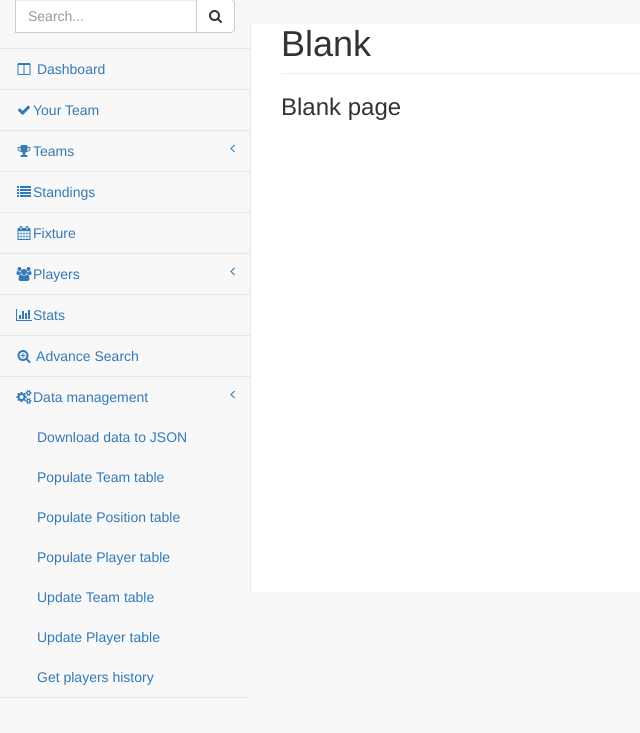
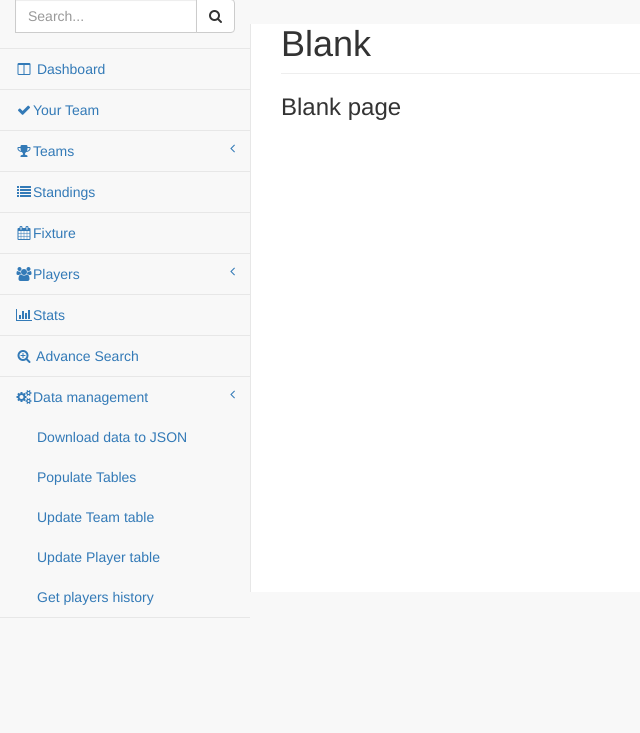
Before and after one commit to MarcinDylong/FPL, a Django app: page /blank/ in a window 1280 px wide. Shown: the part 67-800 px from the top of the page, without its empty margins (0-640 px from the left). Run offline with Django 3.2, Linux system fonts and the light colour scheme; the visitor is signed in with stand-in values (Sample User, id 1); data that the repository does not hold is empty; style sheets or scripts are compiled from the project's sources; some libraries are stand-ins or nearby versions.

Commit message:
Merging views for populating tables Teams, Positions, Players

```diff
--- a/fantasy_pl/templates/dashboard/base.html
+++ b/fantasy_pl/templates/dashboard/base.html
@@ -155,13 +155,7 @@
                                     <a href="{% url 'fpl:download_data'%}" class="bialy-nap">Download data to JSON</a>
                                 </li>
                                 <li class="rozowy">
-                                    <a href="{% url 'fpl:populate_teams'%}" class="bialy-nap">Populate Team table</a>
-                                </li>
-                                <li class="rozowy">
-                                    <a href="{% url 'fpl:positions_players'%}" class="bialy-nap">Populate Position table</a>
-                                </li>
-                                <li class="rozowy">
-                                    <a href="{% url 'fpl:populate_players'%}" class="bialy-nap">Populate Player table</a>
+                                    <a href="{% url 'fpl:populate_tables'%}" class="bialy-nap">Populate Tables</a>
                                 </li>
                                 <li class="rozowy">
                                     <a href="{% url 'fpl:update_teams'%}" class="bialy-nap">Update Team table</a>
--- a/fantasy_pl/urls.py
+++ b/fantasy_pl/urls.py
@@ -7,9 +7,8 @@ from .views.views_display import TeamView, StandingsView, PlayerView, \
      PositionsView, StatsView, SearchView
 from .views.views_api import ApiTeamsView, ApiTeamsListView, ApiPlayersListView, \
      ApiPlayersView, ApiUserTeamListView, ApiUserTeamView
-from .views.views_data import  PopulateTeamsView, UpdateTeamsView, \
-     PopulatePlayersView, UpdatePlayersView, PopulatePositionsView, \
-     DownloadDataView, GetPlayersHistoryView
+from .views.views_data import PopulateTablesView, UpdateTeamsView, \
+     UpdatePlayersView, DownloadDataView, GetPlayersHistoryView
 from .views.views_userteam import UserTeamView
 
 app_name = 'fantasy_pl'
@@ -30,15 +29,11 @@ urlpatterns = [
     path('blank/', BlankView.as_view(), name="blank"),
     ##  Data download & update
     path('download_data/', DownloadDataView.as_view(), name='download_data'),
-    path('populate_teams/', PopulateTeamsView.as_view(),
-         name="populate_teams"),
+    path('populate_tables/', PopulateTablesView.as_view(),
+         name="populate_tables"),
     path('update_teams/', UpdateTeamsView.as_view(), name="update_teams"),
-    path('populate_players/', PopulatePlayersView.as_view(),
-         name="populate_players"),
     path('update_players/', UpdatePlayersView.as_view(),
          name="update_players"),
-    path('populate_positions/', PopulatePositionsView.as_view(),
-         name="positions_players"),
     path('get_players_history/', GetPlayersHistoryView.as_view(),
          name="get_players_history"),
     ##  Display data
```
Also changed, not shown: fantasy_pl/views/getters.py (+36 -36 lines), fantasy_pl/views/views_data.py (+44 -41 lines).
